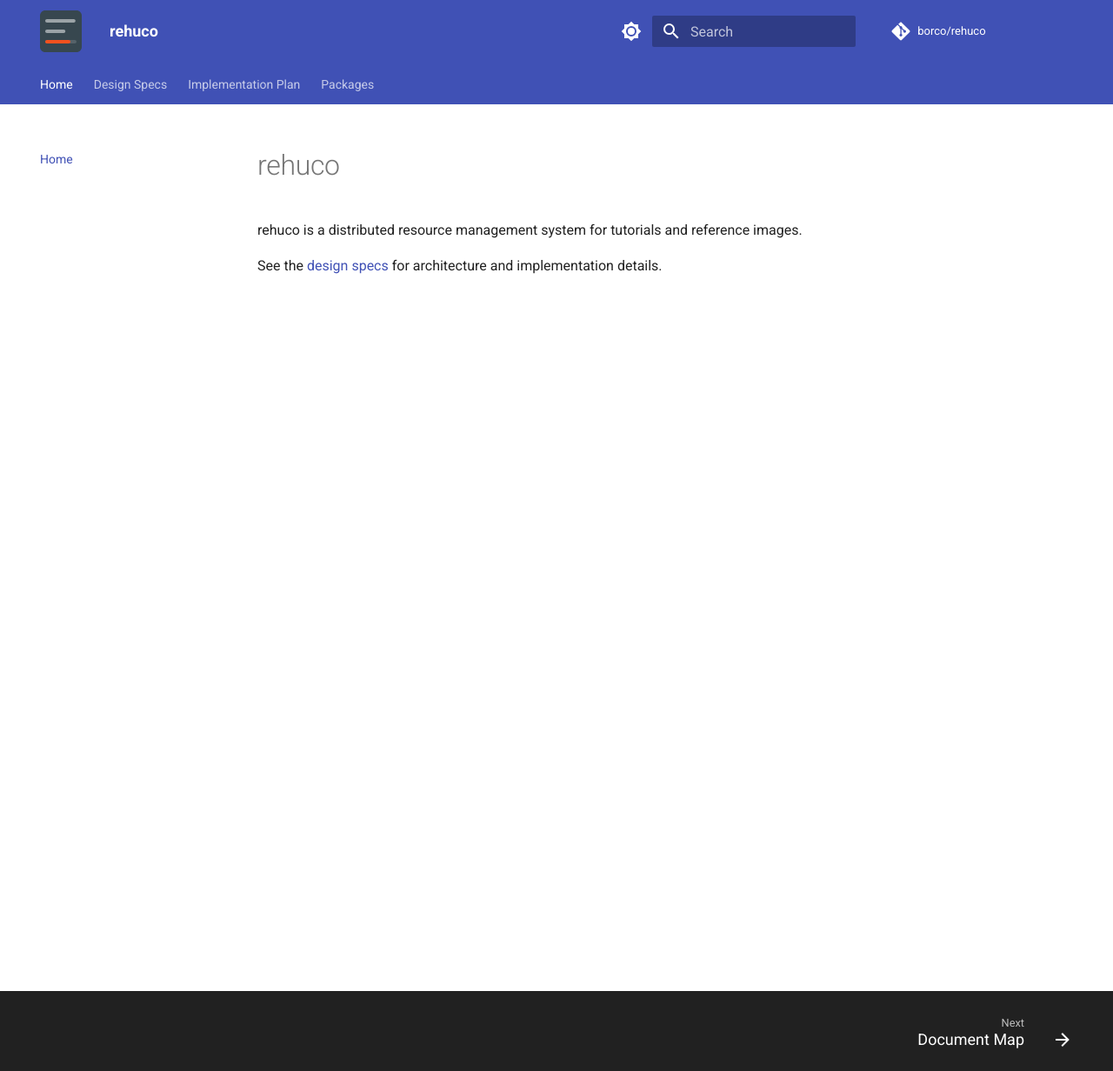
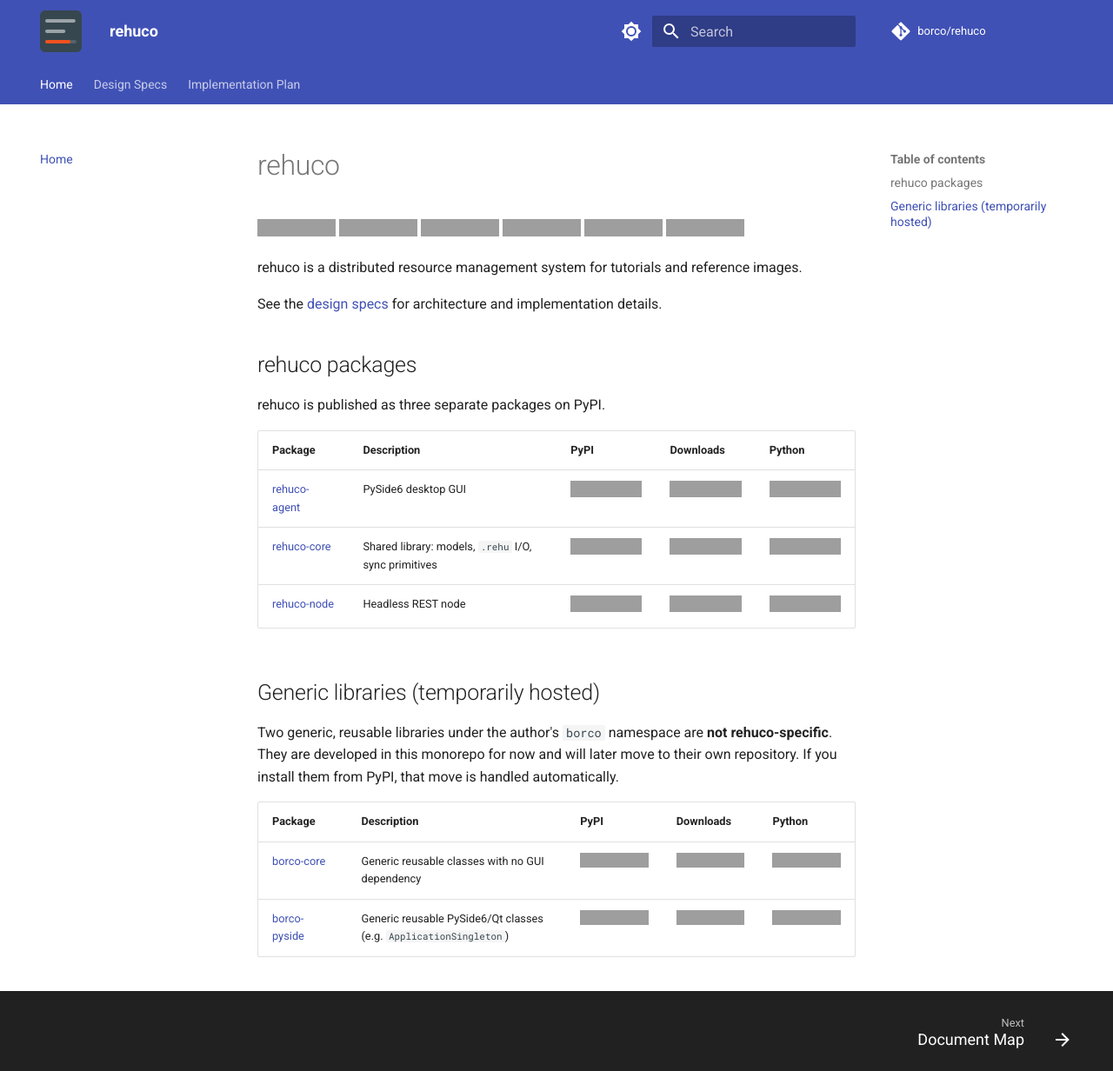
Before and after one commit to borco/rehuco, an MkDocs documentation site: the page built from docs/index.md, in a window 1280 px wide and 1232 px high. Shown: the whole window at 87% size. Built offline with MkDocs 1.6.1 and Material for MkDocs 9.7.7, drawn with Linux system fonts in a browser that asks for light colours; comment, search, counter and statistics services are not loaded; grey boxes are pictures that could not be loaded.

Commit message:
docs: merge packages page into docs site home, add badges, fix appendix nav
Adds README-matching status badges and per-package Downloads/Python badges
to the docs site's home page, folding the separate Packages page into it
since there was nothing else on it. Also fills in three appendix files
(Briefcase Packaging, Continuous Integration, Testing) missing from the
mkdocs nav.

```diff
--- a/docs/index.md
+++ b/docs/index.md
@@ -1,5 +1,33 @@
 # rehuco
+
+[![License: MIT](https://img.shields.io/badge/License-MIT-green.svg)](https://github.com/borco/rehuco/blob/master/LICENSE)
+[![QA](https://github.com/borco/rehuco/actions/workflows/qa.yml/badge.svg)](https://github.com/borco/rehuco/actions/workflows/qa.yml)
+[![Coverage](https://img.shields.io/badge/Coverage-blue)](https://codecov.io/gh/borco/rehuco)
+[![Windows](https://img.shields.io/codecov/c/github/borco/rehuco?flag=windows&label=Windows)](https://app.codecov.io/gh/borco/rehuco?flags%5B0%5D=windows)
+[![macOS](https://img.shields.io/codecov/c/github/borco/rehuco?flag=macos&label=macOS)](https://app.codecov.io/gh/borco/rehuco?flags%5B0%5D=macos)
+[![Linux](https://img.shields.io/codecov/c/github/borco/rehuco?flag=linux&label=Linux)](https://app.codecov.io/gh/borco/rehuco?flags%5B0%5D=linux)
 
 rehuco is a distributed resource management system for tutorials and reference images.
 
 See the [design specs](specs/README.md) for architecture and implementation details.
+
+## rehuco packages
+
+rehuco is published as three separate packages on PyPI.
+
+| Package | Description | PyPI | Downloads | Python |
+| --- | --- | --- | --- | --- |
+| [rehuco-agent](https://pypi.org/project/rehuco-agent/) | PySide6 desktop GUI | [![PyPI](https://img.shields.io/pypi/v/rehuco-agent)](https://pypi.org/project/rehuco-agent/) | [![Downloads](https://static.pepy.tech/badge/rehuco-agent)](https://pepy.tech/project/rehuco-agent) | [![Python](https://img.shields.io/pypi/pyversions/rehuco-agent)](https://pypi.org/project/rehuco-agent/) |
+| [rehuco-core](https://pypi.org/project/rehuco-core/) | Shared library: models, `.rehu` I/O, sync primitives | [![PyPI](https://img.shields.io/pypi/v/rehuco-core)](https://pypi.org/project/rehuco-core/) | [![Downloads](https://static.pepy.tech/badge/rehuco-core)](https://pepy.tech/project/rehuco-core) | [![Python](https://img.shields.io/pypi/pyversions/rehuco-core)](https://pypi.org/project/rehuco-core/) |
+| [rehuco-node](https://pypi.org/project/rehuco-node/) | Headless REST node | [![PyPI](https://img.shields.io/pypi/v/rehuco-node)](https://pypi.org/project/rehuco-node/) | [![Downloads](https://static.pepy.tech/badge/rehuco-node)](https://pepy.tech/project/rehuco-node) | [![Python](https://img.shields.io/pypi/pyversions/rehuco-node)](https://pypi.org/project/rehuco-node/) |
+
+## Generic libraries (temporarily hosted)
+
+Two generic, reusable libraries under the author's `borco` namespace are **not rehuco-specific**. They are
+developed in this monorepo for now and will later move to their own repository. If you install them from PyPI,
+that move is handled automatically.
+
+| Package | Description | PyPI | Downloads | Python |
+| --- | --- | --- | --- | --- |
+| [borco-core](https://pypi.org/project/borco-core/) | Generic reusable classes with no GUI dependency | [![PyPI](https://img.shields.io/pypi/v/borco-core)](https://pypi.org/project/borco-core/) | [![Downloads](https://static.pepy.tech/badge/borco-core)](https://pepy.tech/project/borco-core) | [![Python](https://img.shields.io/pypi/pyversions/borco-core)](https://pypi.org/project/borco-core/) |
+| [borco-pyside](https://pypi.org/project/borco-pyside/) | Generic reusable PySide6/Qt classes (e.g. `ApplicationSingleton`) | [![PyPI](https://img.shields.io/pypi/v/borco-pyside)](https://pypi.org/project/borco-pyside/) | [![Downloads](https://static.pepy.tech/badge/borco-pyside)](https://pepy.tech/project/borco-pyside) | [![Python](https://img.shields.io/pypi/pyversions/borco-pyside)](https://pypi.org/project/borco-pyside/) |
--- a/mkdocs.yml
+++ b/mkdocs.yml
@@ -89,7 +89,9 @@ nav:
       - Packaging & Deployment: specs/packaging-deployment.md
       - Field Schema: specs/field-schema.md
       - Appendices:
+          - Briefcase Packaging: specs/appendices/briefcase-packaging.md
+          - Continuous Integration: specs/appendices/continuous-integration.md
           - Open Questions: specs/appendices/open-questions.md
+          - Testing: specs/appendices/testing.md
           - Windows Dev Launcher: specs/appendices/windows-dev-launcher.md
   - Implementation Plan: specs/implementation-plan.md
-  - Packages: packages.md
```
Also changed, not shown: docs/packages.md (deleted, +0 -22 lines).
